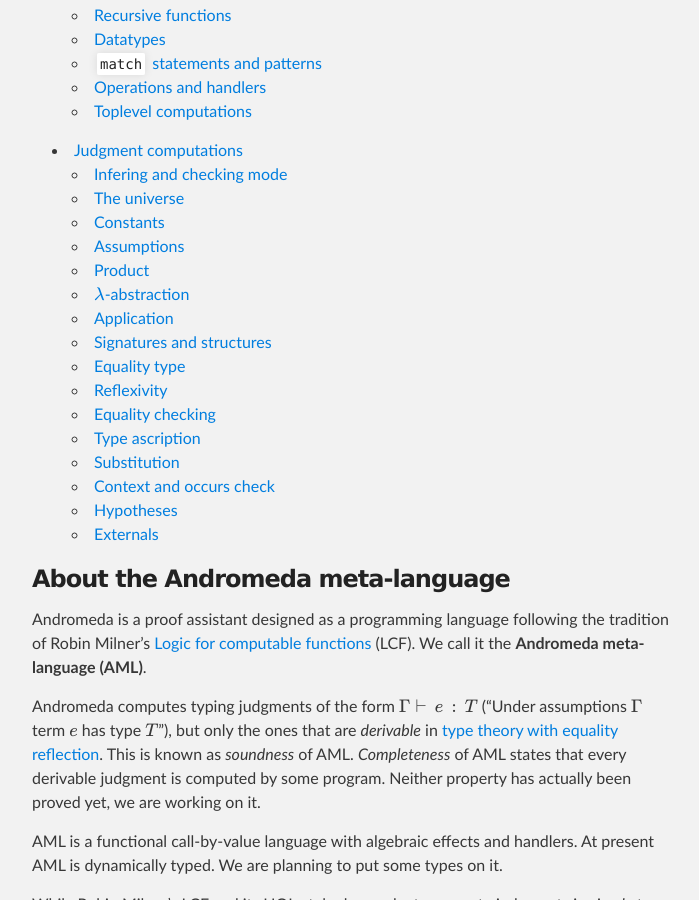
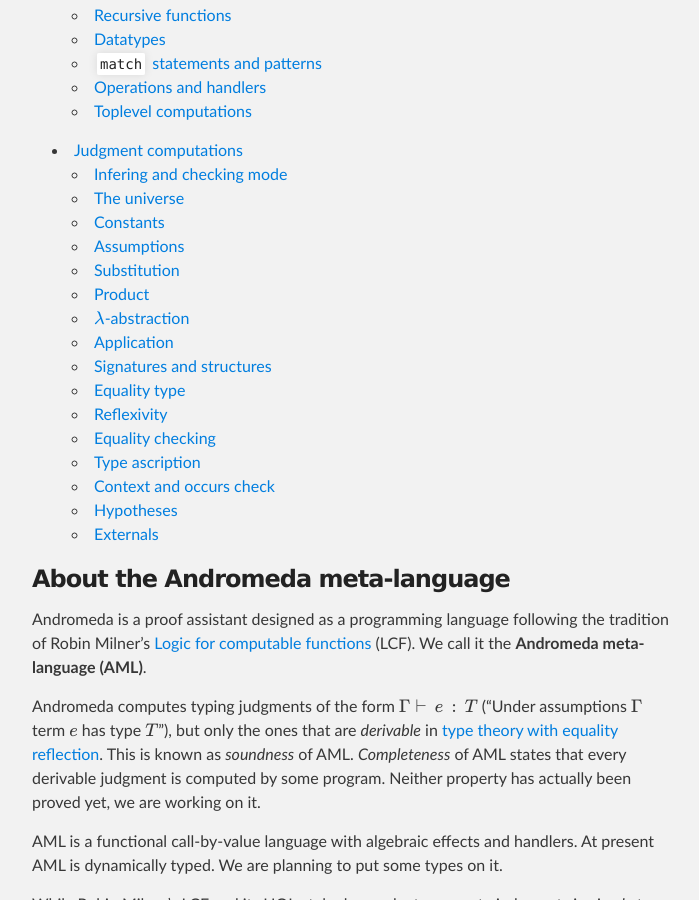
Before and after one commit to Andromedans/andromeda, a Jekyll site: the page built from meta-language.md, in a window 1280 px wide and 900 px high, scrolled down 435 px. Shown: the whole window, without its empty margins (288-987 px from the left). Built offline with Jekyll 4.4.1, drawn with Linux system fonts in a browser that asks for light colours; formulas are drawn with MathJax 3; some of the changed lines change nothing that is shown.

Commit message:
change ml toc

```diff
--- a/meta-language.md
+++ b/meta-language.md
@@ -22,6 +22,7 @@
    * [The universe](#the-universe)
    * [Constants](#constants)
    * [Assumptions](#assumptions)
+   * [Substitution](#substitution)
    * [Product](#product)
    * [$λ$-abstraction](#abstraction)
    * [Application](#application)
@@ -30,7 +31,6 @@
    * [Reflexivity](#reflexivity)
    * [Equality checking](#equality-checking)
    * [Type ascription](#type-ascription)
-   * [Substitution](#substitution)
    * [Context and occurs check](#context-and-occurs-check)
    * [Hypotheses](#hypotheses)
    * [Externals](#externals)
```
